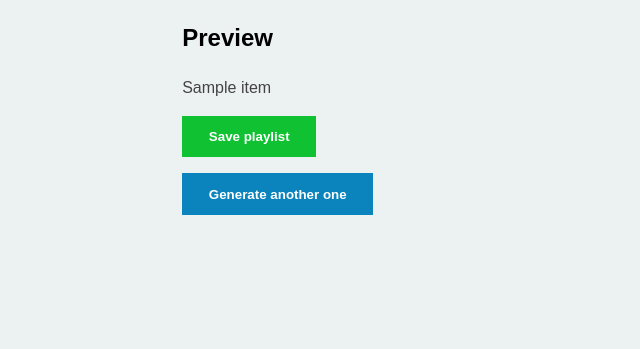
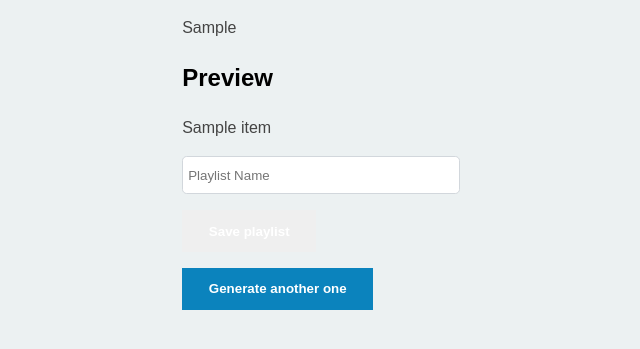
Before and after one commit to eluczak/playlist-machine, a Flask app: template templates/preview/index.html in a window 1280 px wide. Shown: the top 349 px of the page, without its empty margins (205-845 px from the left). Run offline with Flask 2, Linux system fonts and the light colour scheme; the template is opened without the code that fills it: most values are stand-ins (such as "Sample title", 1, 10 or a date in 2020); parts of the project's set-up code (start-up, migrations or seed data) failed here and were passed over.

Commit message:
changed location of 'name the playlist' input field

```diff
--- a/templates/machine/index.html
+++ b/templates/machine/index.html
@@ -77,8 +77,8 @@
         </table>
 
         <br>
-        <p><input type="text" name="playlist_name" placeholder="Playlist Name" required/></p>
-        <p><input class="button" type="submit" name="submit" id="submit" value="Preview" /></p>
+
+        <p><input class="button button_submit" type="submit" name="submit" id="submit" value="Preview" /></p>
 
     </form>
 
--- a/templates/preview/index.html
+++ b/templates/preview/index.html
@@ -7,12 +7,14 @@
 </head>
 <body>
 <div class="content_area">
+<p>{{ create_playlist }}</p>
     <h2>Preview</h2>
     {% for item in playlist_preview %}
         <p>{{ item }}</p>
     {% endfor %}
-    <form method=get action="{{ url_for('save_playlist') }}">
-        <p><input class="button button_save" type="submit" name="button_save" id="button_save" value="Save playlist" /></p>
+    <form method=post action="{{ url_for('save_playlist') }}">
+        <p><input type="text" name="playlist_name" placeholder="Playlist Name" required/></p>
+        <p><input class="button button_submit" type="submit" name="button_save" id="button_save" value="Save playlist" /></p>
     </form>
     <form method=get action="{{ url_for('index') }}">
         <p><input class="button button_back" type="button" name="button_back" id="button_back" value="Generate another one" /></p>
```
